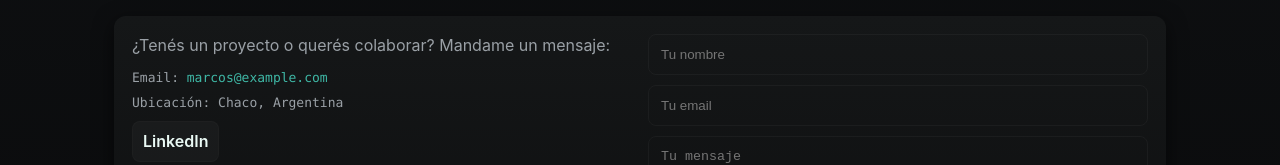
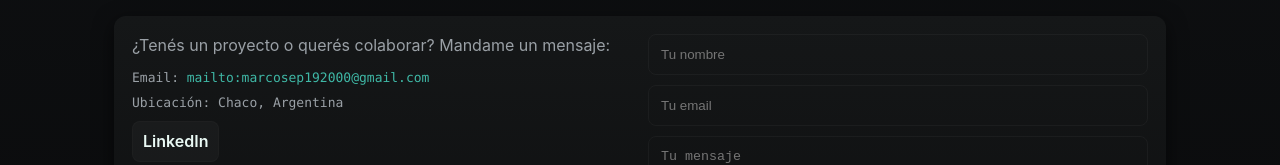
Before and after one commit to marcosep192000/porfolioMarcosPaz, a plain HTML site: page index.html in a window 1280 px wide. Shown: the part 2714-2879 px from the top of the page. Drawn offline with Linux system fonts and the light colour scheme.

Commit message:
Update index.html

```diff
--- a/index.html
+++ b/index.html
@@ -370,7 +370,7 @@ opacity: 1.0;
   <div>
     <p class="muted">¿Tenés un proyecto o querés colaborar? Mandame un mensaje:</p>
     <div style="margin-top:12px">
-      <div class="mono">Email: <a href="mailto:marcosep19200@gmail.com" style="color:var(--accent);text-decoration:none">marcos@example.com</a></div>
+      <div class="mono">Email: <a href="mailto:marcosep192000@gmail.com" style="color:var(--accent);text-decoration:none">mailto:marcosep192000@gmail.com</a></div>
       <div class="mono" style="margin-top:6px">Ubicación: Chaco, Argentina</div>
       <div style="margin-top:8px"><a class="btn" href="https://www.linkedin.com/in/marcos-paz-goncheff/" target="_blank">LinkedIn</a></div>
     </div>
```
